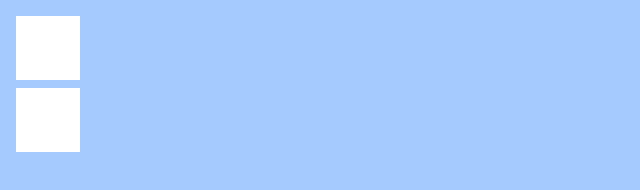
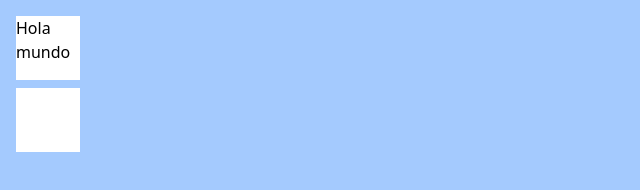
Before and after one commit to ADG-CESM/Prueba_TWCSS, a website: page src/index.html in a window 1280 px wide. Shown: the whole page, without its empty margins (0-640 px from the left). Drawn offline with nearby package versions, Linux system fonts and the light colour scheme.

Commit message:
añadir texto a boton

```diff
--- a/src/index.html
+++ b/src/index.html
@@ -12,7 +12,7 @@
 
 <body>
     <div class="w-screen h-screen bg-black flex  space-x-2 pt-4 ps-4 md:bg-blue-300 md:flex md:flex-col md:space-y-2 md:space-x-0">
-        <div class="w-16 h-16 bg-white"></div>
+        <div class="w-16 h-16 bg-white">Hola mundo</div>
         <div class="w-16 h-16 bg-white"></div>
 
 
```
